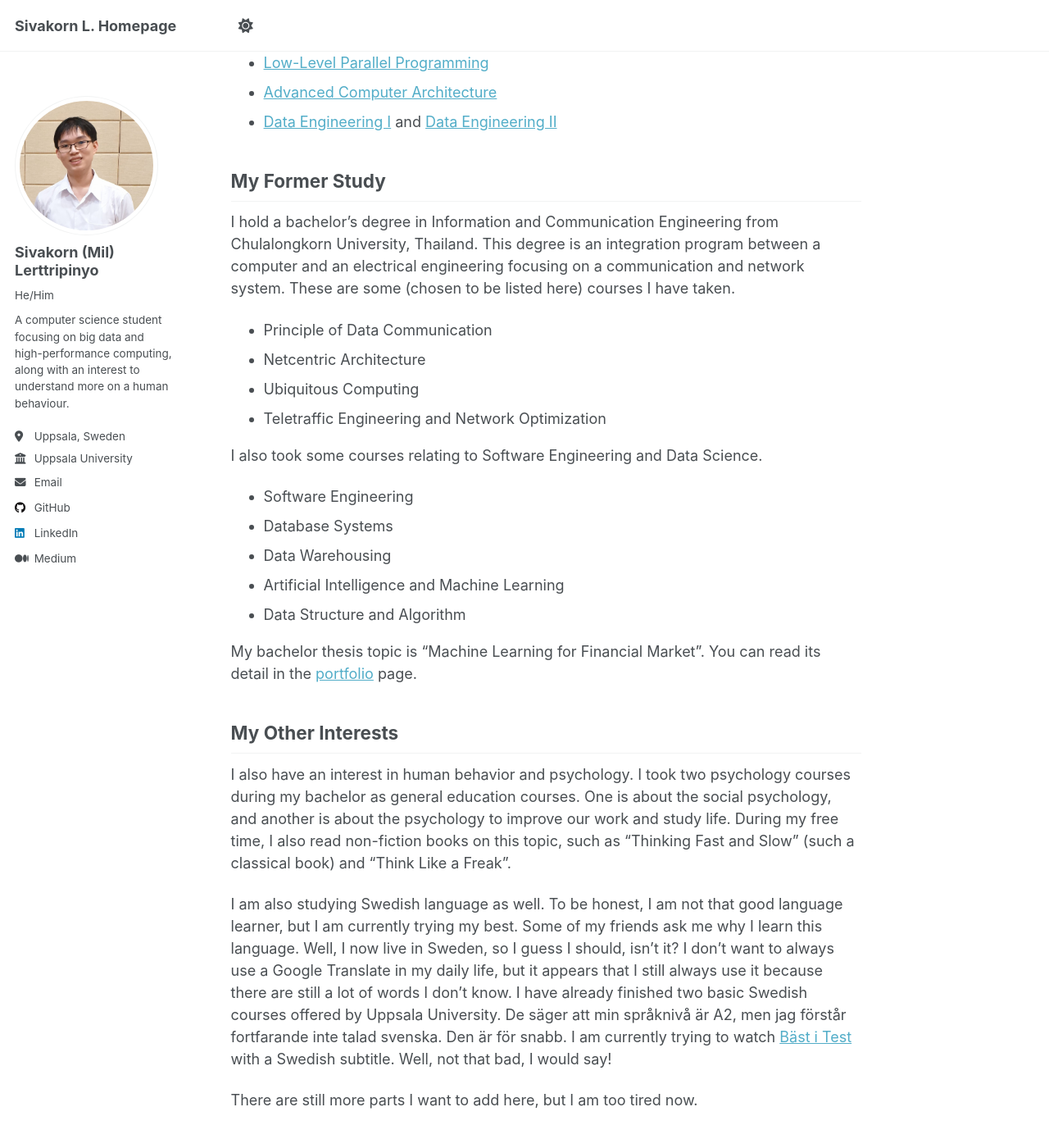
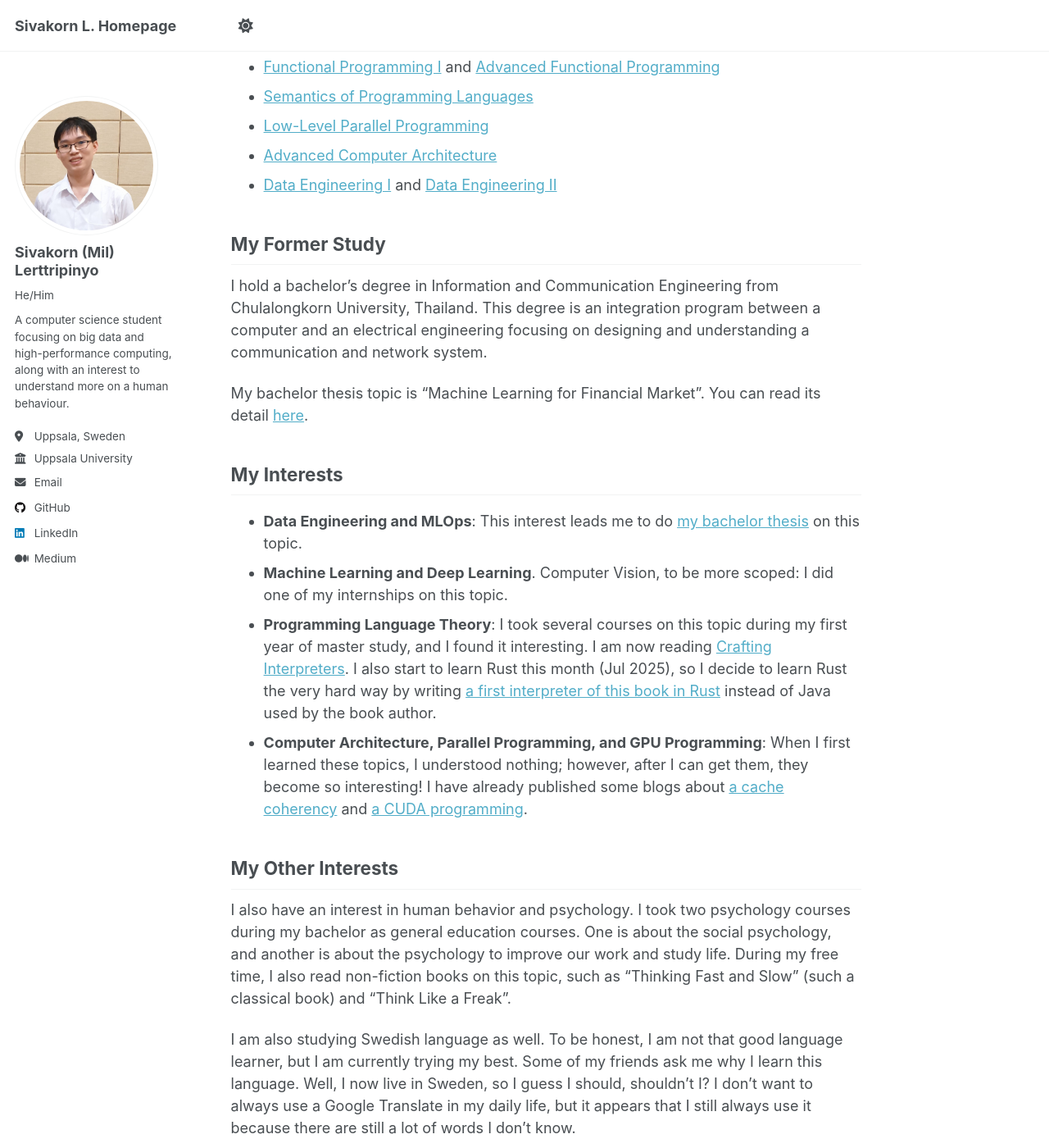
Before and after one commit to CaQtiml/caqtiml.github.io, a Jekyll site: the page built from _pages/about.md, in a window 1280 px wide and 1400 px high, scrolled down 676 px. Shown: the whole window at 82% size. Built offline with Jekyll 4.4.1, drawn with Linux system fonts in a browser that asks for light colours; a script that is not in the unit is left out; some of the changed text lies outside the part shown.

```diff
--- a/_pages/about.md
+++ b/_pages/about.md
@@ -9,11 +9,13 @@ redirect_from:
 
 Finally, I have my personal website after several years of procrastination. I would like to say thank you to my friend, Pontus Holma, for introducing me to this awesome framework. This website is still underconstruction. I write this start page very quickly because I don't want to leave the template text to be here for too long.
 
-Hello everyone! My name is Sivakorn Lerttripinyo, but you can just call me <b>"Mil"</b>, which is my nickname. Apart from formal situations, no one in Thailand calls each other with their first name. You may wonder how we have our nickname. The answer is that our parent just randomly picks any word. So, you can normally meet Thai people with the nickname "Best", "Earth", "Ice", etc. Don't feel surprised!
+Let's start by allowing me to introduce myself. Sound boring? I know. I will try my best to make it not boring.
+
+Hello everyone! My name is Sivakorn Lerttripinyo, but you can just call me **"Mil"**, which is my nickname. Apart from formal situations, no one in Thailand calls each other with their first name. You may wonder how we get our nickname. The answer is that our parent just randomly picks any word. So, you can normally meet Thai people with the nickname like "Best", "Earth", "Ice", etc. Don't feel surprised!
 
 For any Swedes here, I know that "en/flera mil" means "one/several 10 kilometers". Some feel weird with my nickname, but I don't really want to change it or use another name. Thanks for your understanding!
 
-I am currently a second-year master student in Computer Science at Uppsala Univerisity, Sweden. My CS program allows me to choose the track(s) after being admitted to the program. I finally decide to pursue a "programming language" and a "concurrency and parallelism" track. These are some (chosen to be listed here) courses I have taken.
+I am currently a second-year master student in Computer Science at Uppsala University, Sweden. My CS program allows me to choose the track(s) after being admitted to the program. I finally decide to pursue a "programming language" and a "concurrency and parallelism" track. These are some (chosen to be listed here) courses I have taken.
 - [Functional Programming I](https://www.uu.se/en/study/course?query=1DL330) and [Advanced Functional Programming](https://www.uu.se/en/study/course?query=1DL450)
 - [Semantics of Programming Languages](https://www.uu.se/en/study/course?query=1DL311)
 - [Low-Level Parallel Programming](https://www.uu.se/en/study/course?query=1DT116)
@@ -22,26 +24,24 @@ I am currently a second-year master student in Computer Science at Uppsala Unive
 
 My Former Study
 -----------------
-I hold a bachelor's degree in Information and Communication Engineering from Chulalongkorn University, Thailand. This degree is an integration program between a computer and an electrical engineering focusing on a communication and network system. These are some (chosen to be listed here) courses I have taken.
-- Principle of Data Communication
-- Netcentric Architecture
-- Ubiquitous Computing
-- Teletraffic Engineering and Network Optimization
+I hold a bachelor's degree in Information and Communication Engineering from Chulalongkorn University, Thailand. This degree is an integration program between a computer and an electrical engineering focusing on designing and understanding a communication and network system.
 
-I also took some courses relating to Software Engineering and Data Science.
-- Software Engineering
-- Database Systems
-- Data Warehousing
-- Artificial Intelligence and Machine Learning
-- Data Structure and Algorithm
+My bachelor thesis topic is "Machine Learning for Financial Market". You can read its detail [here](/portfolio/senior_proj/).
 
-My bachelor thesis topic is "Machine Learning for Financial Market". You can read its detail in the [portfolio](/portfolio/) page.
+My Interests
+--------------------
+- **Data Engineering and MLOps**: This interest leads me to do [my bachelor thesis](/portfolio/senior_proj/) on this topic.
+- **Machine Learning and Deep Learning**. Computer Vision, to be more scoped: I did one of my internships on this topic.
+- **Programming Language Theory**: I took several courses on this topic during my first year of master study, and I found it interesting. I am now reading [Crafting Interpreters](https://craftinginterpreters.com/). I also start to learn Rust this month (Jul 2025), so I decide to learn Rust the very hard way by writing [a first interpreter of this book in Rust](https://github.com/CaQtiml/rlox) instead of Java used by the book author.
+- **Computer Architecture, Parallel Programming, and GPU Programming**: When I first learned these topics, I understood nothing; however, after I can get them, they become so interesting! I have already published some blogs about [a cache coherency](/tags/#cache-coherency-series) and [a CUDA programming](/tags/#cuda-series).
 
 My Other Interests
 --------------------
 I also have an interest in human behavior and psychology. I took two psychology courses during my bachelor as general education courses. One is about the social psychology, and another is about the psychology to improve our work and study life. During my free time, I also read non-fiction books on this topic, such as "Thinking Fast and Slow" (such a classical book) and "Think Like a Freak".
 
-I am also studying Swedish language as well. To be honest, I am not that good language learner, but I am currently trying my best. Some of my friends ask me why I learn this language. Well, I now live in Sweden, so I guess I should, isn't it? I don't want to always use a Google Translate in my daily life, but it appears that I still always use it because there are still a lot of words I don't know. I have already finished two basic Swedish courses offered by Uppsala University. De säger att min språknivå är A2, men jag förstår fortfarande inte talad svenska. Den är för snabb. I am currently trying to watch [Bäst i Test](https://www.tv4play.se/program/656771bf6316036b7178/bast-i-test) with a Swedish subtitle. Well, not that bad, I would say!
+I am also studying Swedish language as well. To be honest, I am not that good language learner, but I am currently trying my best. Some of my friends ask me why I learn this language. Well, I now live in Sweden, so I guess I should, shouldn't I? I don't want to always use a Google Translate in my daily life, but it appears that I still always use it because there are still a lot of words I don't know.
+
+I have already finished two basic Swedish courses offered by Uppsala University. De säger att min språknivå är [A2](/files/A2_SELang.pdf), men jag förstår fortfarande inte talad svenska. Den är för snabb. Om du vill testa min svenska, så är det bara att hälsa och fortsätta prata med mig på svenska! Jag utmanar dig att byt inte till engelska. Jag ser fram emot att, inte plåga utan, öva min svenska med dig. I am currently trying to watch [Bäst i Test](https://www.tv4play.se/program/656771bf6316036b7178/bast-i-test) with a Swedish subtitle. Well, not that bad, I would say!
 
 There are still more parts I want to add here, but I am too tired now.
 
```
Also changed, not shown: _posts/2025-07-13-gpu_2.md (added, +13 -0 lines), 1 other file.
